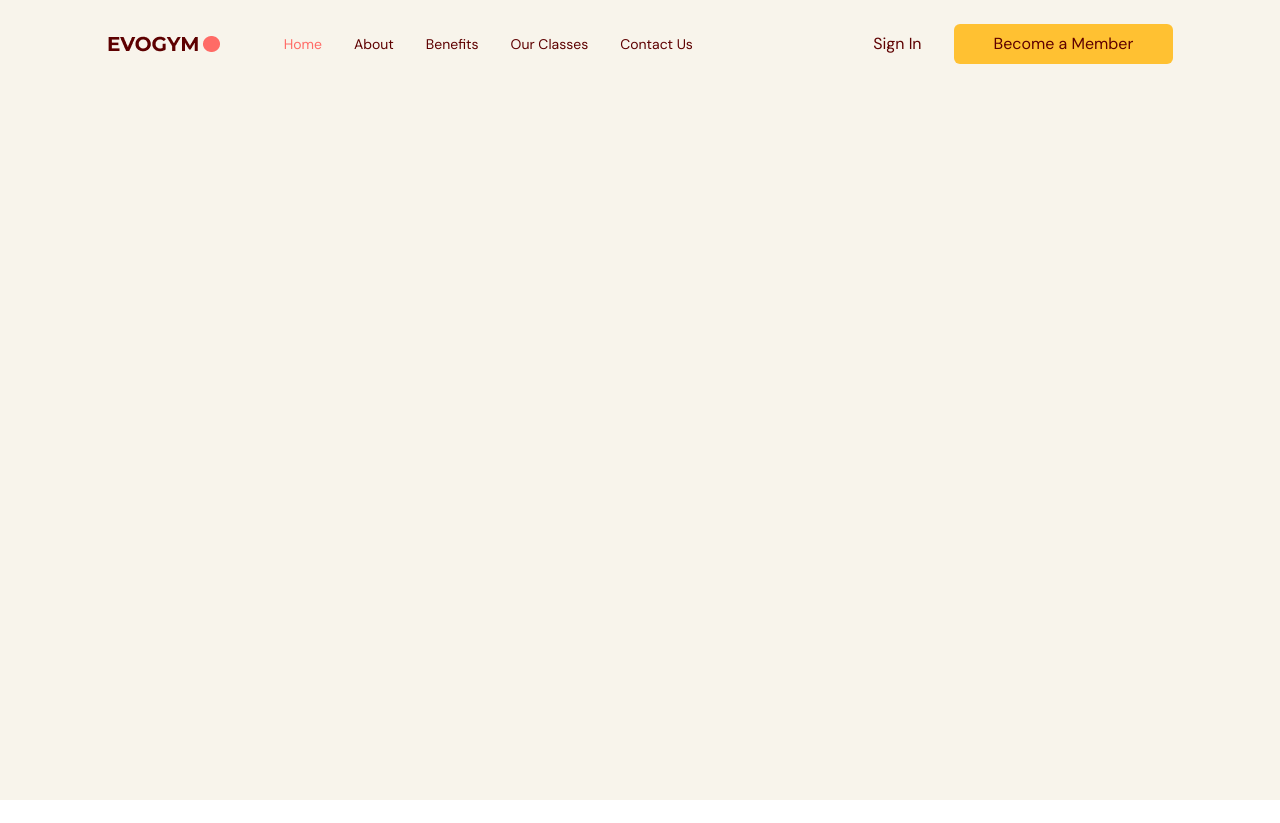
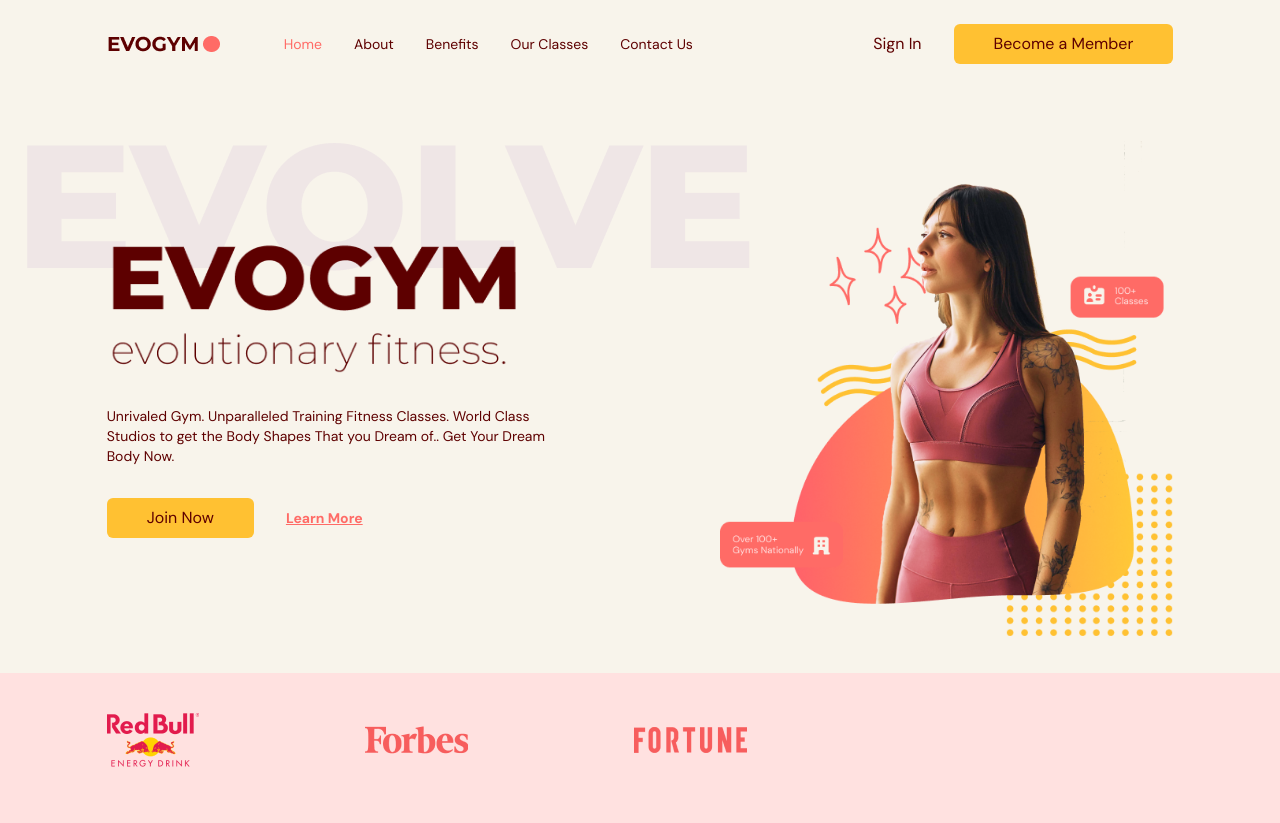
Before and after one commit to sravantp7/Fitness-React-App, a React (Vite) app: page / in a window 1280 px wide. Before the commit the page ends 800 px from the top, so only its background shows below. Built offline with nearby package versions, Linux system fonts and the light colour scheme.

Commit message:
added Home component + Animations + Responsiveness + fixed Navbar background

```diff
--- a/src/App.tsx
+++ b/src/App.tsx
@@ -1,12 +1,28 @@
-import { useState } from 'react';
+import { useState, useEffect } from 'react';
 import Navbar from '@/components/Navbar/Navbar';
 import { SelectedPage } from '@/shared/types';
+import Home from '@/components/Home/Home';
 
 function App() {
   const [selectedPage, setSelectedPage] = useState<SelectedPage>(SelectedPage.Home);
+  const [isTopOfPage, setIsTopOfPage] = useState<boolean>(true);
+
+  useEffect(() => {
+    const handleScroll = () => {
+      if (window.scrollY === 0) {
+        setIsTopOfPage(true);
+        setSelectedPage(SelectedPage.Home);
+      }
+      if (window.scrollY !== 0) setIsTopOfPage(false);
+    };
+    window.addEventListener("scroll", handleScroll);
+    return () => window.removeEventListener("scroll", handleScroll);
+  }, []);
+
   return (
     <div className="app bg-gray-20">
-      <Navbar selectedPage={selectedPage} setSelectedPage={setSelectedPage}/>
+      <Navbar isTopOfPage={isTopOfPage} selectedPage={selectedPage} setSelectedPage={setSelectedPage}/>
+      <Home setSelectedPage={setSelectedPage} />
     </div>
   );
 }
--- /dev/null
+++ b/src/components/Home/Home.tsx
@@ -0,0 +1,68 @@
+import { SelectedPage } from '@/shared/types';
+import useMediaQuery from '@/hooks/useMediaQuery';
+import ActionButton from '@/shared/ActionButton';
+import AnchorLink from 'react-anchor-link-smooth-scroll';
+import HomePageText from '@/assets/HomePageText.png';
+import HomePageGraphic from '@/assets/HomePageGraphic.png';
+import SponsorRedBull from '@/assets/SponsorRedBull.png';
+import SponsorForbes from '@/assets/SponsorForbes.png';
+import SponsorFortune from '@/assets/SponsorFortune.png';
+import { motion } from 'framer-motion';
+
+type Props = {
+    setSelectedPage: (value: SelectedPage) => void;
+}
+
+const Home = ({setSelectedPage}: Props) => {
+  const isAboveMediumScreens = useMediaQuery('(min-width:1060px)');
+
+  return (
+    <section id='home' className='gap-16 bg-gray-20 py-10 md:h-full md:pb-0' >
+        {/* Images & Header */}
+        <motion.div className='md:flex mx-auto w-5/6 items-center justify-center md:h-5/6' onViewportEnter={() => setSelectedPage(SelectedPage.Home)}>
+            {/* Main Header */}
+            <div className='z-10 mt-32 md:basis-3/5'>
+              {/* Headings */}
+              <motion.div className='md:-mt-20' initial='hidden' whileInView='visible' viewport={{once: true, amount: 0.5}} transition={{duration: 0.5}} variants={{hidden: {opacity: 0, x:-50}, visible: {opacity:1, x:0}}}>
+                  <div className='relative'>
+                      {/* using before: to position something relative to other */}
+                      <div className='before:absolute before:-top-20 before:-left-20 before:z-[-1] md:before:content-evolvetext'>
+                        <img src={HomePageText} alt="home-page-text" />
+                      </div>
+                  </div>
+                  <p className='text-sm mt-8'>
+                    Unrivaled Gym. Unparalleled Training Fitness Classes. World Class
+                    Studios to get the Body Shapes That you Dream of.. Get Your Dream
+                    Body Now.
+                  </p>
+              </motion.div>
+              {/* Actions */}
+              <motion.div className='mt-8 flex items-center gap-8' initial='hidden' whileInView='visible' viewport={{once: true, amount: 0.5}} transition={{delay: 0.2, duration: 0.5}} variants={{hidden: {opacity: 0, x:-50}, visible: {opacity:1, x:0}}}>
+                <ActionButton setSelectedPage={setSelectedPage}>Join Now</ActionButton>
+                <AnchorLink href={`${SelectedPage.ContactUs}`} className='text-sm font-bold text-primary-500 underline hover:text-secondary-500 cursor-pointer' onClick={() => setSelectedPage(SelectedPage.ContactUs)} ><p>Learn More</p></AnchorLink>
+              </motion.div>
+            </div>
+
+            {/* Image */}
+            <div className='flex basis-3/5 justify-center md:z-[10] md:ml-40 md:mt-16 md:justify-items-end'>
+                <img src={HomePageGraphic} alt="home-page-graphic" />
+            </div>
+        </motion.div>
+
+        {/* Sponsors */}
+        { isAboveMediumScreens && (
+          <div className='h-[150px] w-full bg-primary-100 py-10'>
+            <div className='mx-auto w-5/6'>
+              <div className='flex w-3/5 items-center justify-between gap-8'>
+                <img src={SponsorRedBull} alt="sponsor-redbull" />
+                <img src={SponsorForbes} alt="sponsor-forbes" />
+                <img src={SponsorFortune} alt="sponsor-fortune" />
+              </div>
+            </div>
+          </div>
+        )}
+    </section>
+  );
+}
+
+export default Home;
--- a/src/components/Navbar/Navbar.tsx
+++ b/src/components/Navbar/Navbar.tsx
@@ -7,18 +7,20 @@
 import ActionButton from "@/shared/ActionButton";
 
 type Props = {
+    isTopOfPage: boolean;
     selectedPage: SelectedPage;
     setSelectedPage: (value: SelectedPage) => void;
 }
 
-const Navbar = ({selectedPage, setSelectedPage}: Props) => {
+const Navbar = ({isTopOfPage, selectedPage, setSelectedPage}: Props) => {
   const flexBetween = 'flex items-center justify-between';
   const isAboveMediumScreens = useMediaQuery("(min-width: 1060px)");
   const [isMenuToggled, setIsMenuToggled] = useState<boolean>(false);
+  const navbarBackground = isTopOfPage ? "" : "bg-primary-100 drop-shadow";
 
   return (
     <nav>
-        <div className={`${flexBetween} fixed top-0 z-30 w-full py-6`}>
+        <div className={`${navbarBackground} ${flexBetween} fixed top-0 z-30 w-full py-6`}>
             <div className={`${flexBetween} mx-auto w-5/6`}>
                 <div className={`${flexBetween} w-full gap-16`}>
                     {/*Left Side  */}
@@ -41,12 +43,33 @@
                         </div>
                     </div> ) : (
                         <button className='rounded-full bg-secondary-500 p-2' onClick={() => setIsMenuToggled(!isMenuToggled)}>
-                           {!isMenuToggled ? <Bars3Icon className="h-6 w-6 text-white"/> : <XMarkIcon className="h-6 w-6 text-white"/> }
+                            <Bars3Icon className="h-6 w-6 text-white"/>
                         </button>
                     )}
                 </div>
             </div>
         </div>
+        {/* Mobile Menu */}
+        {
+        !isAboveMediumScreens && isMenuToggled && (
+            <div className='fixed right-0 bottom-0 z-40 h-full w-[300px] bg-primary-100 drop-shadow-xl'>
+                {/* Close Button */}
+                <div className="flex justify-end p-12">
+                    <button onClick={() => setIsMenuToggled(!isMenuToggled)}>
+                        <XMarkIcon className="h-6 w-6 text-gray-400"/>
+                    </button>
+                </div>
+
+                {/* Menu Items */}
+                <div className="flex flex-col text-left ml-[33%] gap-8 text-2xl">
+                    <Link page='Home' selectedPage={selectedPage} setSelectedPage={setSelectedPage}/>
+                    <Link page='About' selectedPage={selectedPage} setSelectedPage={setSelectedPage}/>
+                    <Link page='Benefits' selectedPage={selectedPage} setSelectedPage={setSelectedPage}/>
+                    <Link page='Our Classes' selectedPage={selectedPage} setSelectedPage={setSelectedPage}/>
+                    <Link page='Contact Us' selectedPage={selectedPage} setSelectedPage={setSelectedPage}/>
+                </div>
+            </div> )
+        }
     </nav>
   );
 }
```
